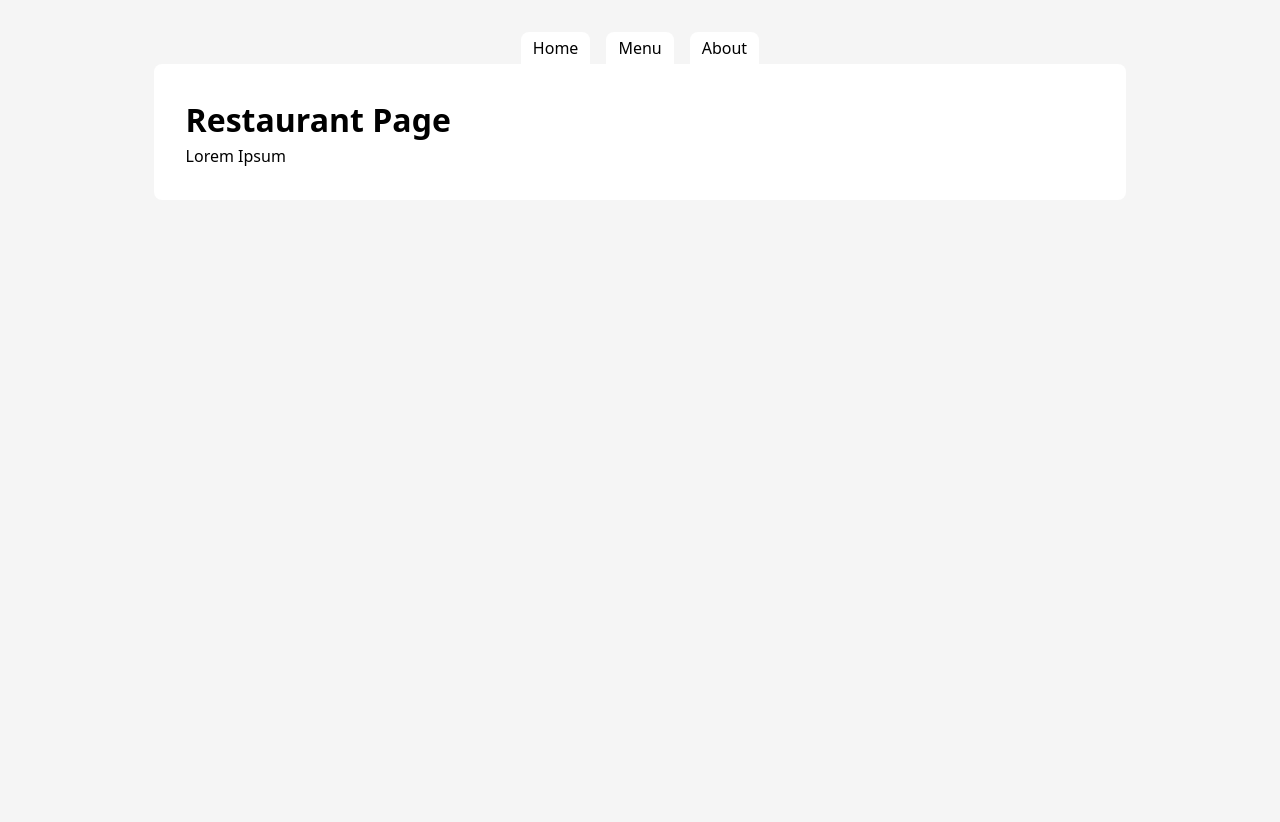
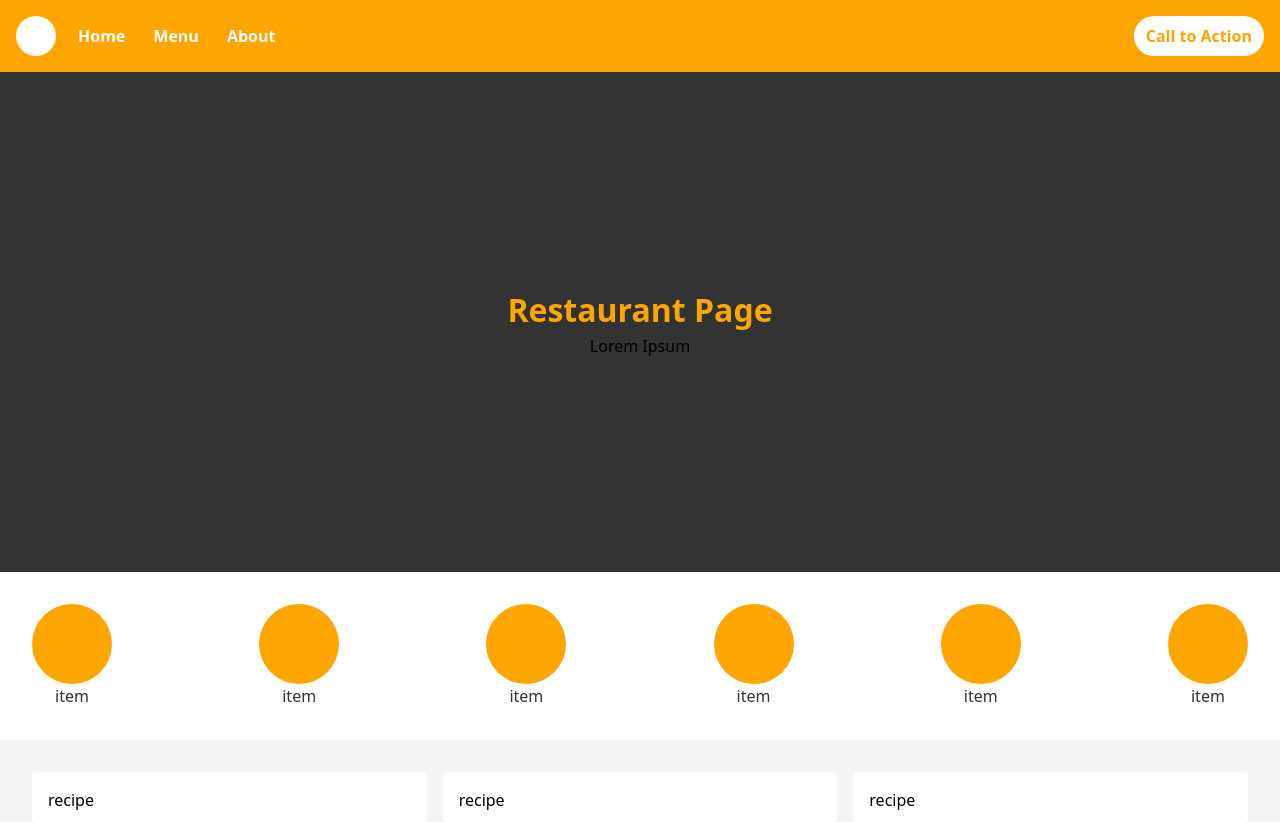
Before and after one commit to riezong/restaurant-page, a website built with webpack: page src/template.html in a window 1280 px wide. Before the commit the page ends 800 px from the top, so only its background shows below. Built offline with nearby package versions, Linux system fonts and the light colour scheme.

Commit message:
Add basic layout of home page

```diff
--- a/src/index.js
+++ b/src/index.js
@@ -1,6 +1,6 @@
 // alert('Restaurant Page');
 
-import { initialPageLoad } from './initial-page-load';
+import { home } from './initial-page-load';
 import { menu } from './menu';
 import { contact } from './contact';
 import './style.css';
@@ -14,7 +14,7 @@ const tabSwitcher = (function () {
 			case 'home':
 				console.log('Home menu item was clicked');
 				clearPage();
-				initialPageLoad();
+				home();
 				break;
 			case 'menu':
 				console.log('Menu menu item was clicked');
--- a/src/initial-page-load.js
+++ b/src/initial-page-load.js
@@ -1,14 +1,56 @@
-const initialPageLoad = function () {
+const home = function () {
 	const Content = document.querySelector('#content');
+
+	// Hero
+	const hero = document.createElement('div');
+	hero.setAttribute('id', 'hero');
 	const headline = document.createElement('h1');
 	headline.setAttribute('class', 'headline');
 	headline.textContent = 'Restaurant Page';
-	Content.append(headline);
+	hero.append(headline);
 	const bio = document.createElement('p');
 	bio.setAttribute('class', 'bio');
 	bio.textContent = 'Lorem Ipsum';
-	Content.appendChild(bio);
+	hero.appendChild(bio);
+	Content.appendChild(hero);
+
+	// Food Categories
+	const foodCategories = document.createElement('div');
+	foodCategories.setAttribute('id', 'foodCategories');
+	let foodCategoriesList = [
+		'appetisers',
+		'bread',
+		'breakfast',
+		'pizza',
+		'dessert',
+		'soups',
+	];
+	for (const item of foodCategoriesList) {
+		const category = document.createElement('div');
+		category.setAttribute('class', 'category');
+		const categoryIcon = document.createElement('div');
+		const categoryText = document.createElement('p');
+		categoryText.textContent = 'item';
+		category.appendChild(categoryIcon);
+		category.appendChild(categoryText);
+		foodCategories.appendChild(category);
+	}
+	Content.appendChild(foodCategories);
+
+	// Food Recipes
+	const foodRecipes = document.createElement('div');
+	foodRecipes.setAttribute('id', 'foodRecipes');
+	let foodRecipesList = ['chicken', 'beef', 'fish'];
+	const recipes = document.createElement('ul');
+	recipes.setAttribute('class', 'recipes');
+	for (const item of foodRecipesList) {
+		const recipe = document.createElement('li');
+		recipe.textContent = 'recipe';
+		recipes.appendChild(recipe);
+	}
+	foodRecipes.appendChild(recipes);
+	Content.appendChild(foodRecipes);
 };
-initialPageLoad();
+home();
 
-export { initialPageLoad };
+export { home };
--- a/src/style.css
+++ b/src/style.css
@@ -2,11 +2,14 @@
 *, *::before, *::after {
     box-sizing: border-box;}
 * {
-    margin: 0;}
+    margin: 0;
+    --accent-color: orange;
+    --dark-color: #333333;
+    --light-color: #cccccc;
+}
 body {
     line-height: 1.5;  -webkit-font-smoothing: antialiased;
     font-family: system-ui, "Segoe UI", Roboto, Helvetica, Arial, sans-serif, "Apple Color Emoji", "Segoe UI Emoji", "Segoe UI Symbol";
-    padding: 2rem;
     display: flex;
     flex-direction: column;
     align-items: center;
@@ -25,18 +28,50 @@ h1, h2, h3, h4, h5, h6 {
 #root, #__next {
     isolation: isolate;}
 
+header {
+    width: 100%;
+    padding: 1rem;
+    display: flex;
+    justify-content: space-between;
+
+    background: var(--accent-color);
+}
+
+#logo {
+    width: 40px;
+    height: 40px;
+    border-radius: 24px;
+    color: white;
+    background-color: white;
+}
+
+#cta {
+    padding: 8px 12px;
+    border-radius: 24px;
+    color: var(--accent-color);
+    background-color: white;
+}
+
 nav {
+    display: flex;
+    gap: 1rem;
+    flex-grow: 1;
+    justify-content: space-between;
+}
+
+.nav-left {
     display: flex;
     gap: 1rem;
 }
 
 button {
-    margin: auto;
-    padding: 4px 12px;
+    margin: none;
+    padding: none;
     border: none;
-    border-radius: 8px 8px 0px 0px;
-    /* color: white; */
-    background-color: white;
+    /* border-radius: 8px 8px 0px 0px; */
+    color: white;
+    background-color: orange;
+    font-weight: 900;
 }
 
 button:hover {
@@ -44,8 +79,65 @@ button:hover {
 }
 
 #content {
-    width: 80%;
-    padding: 2rem;
+    width: 100vw;
     border-radius: 8px;
     background-color: white;
 }
+
+#hero {
+    height: 500px;
+    padding: 2rem;
+    background-color: #333333;
+    display: flex;
+    flex-direction: column;
+    justify-content: center;
+    align-items: center;
+}
+
+#foodCategories {
+    height: max-content;
+    padding: 2rem;
+    background: white;
+    display: flex;
+    justify-content: space-between;
+}
+
+.category {
+    color: #333333;
+    display: flex;
+    flex-direction: column;
+    justify-content: space-between;
+    align-items: center;
+}
+
+.category div {
+    width: 80px;
+    height: 80px;
+    border-radius: 40px;
+    background-color: orange;
+}
+
+#foodRecipes {
+    height: 80px;
+    padding: 2rem;
+    background: whitesmoke;
+}
+
+.recipes {
+    list-style: none;
+    padding: 0;
+    display: grid;
+    gap: 1rem;
+    grid-template-columns: repeat(3, 1fr);
+    grid-auto-rows: 50px;
+}
+
+.recipes li {
+    padding: 1rem;
+    border-radius: 4px;
+    background-color: white;
+}
+
+h1 {
+    color: var(--accent-color);
+}
--- a/src/template.html
+++ b/src/template.html
@@ -8,9 +8,13 @@
 <body>
     <header>
         <nav>
-            <button id="home">Home</button>
-            <button id="menu">Menu</button>
-            <button id="about">About</button>
+            <div class="nav-left">
+                <div id="logo"></div>
+                <button id="home">Home</button>
+                <button id="menu">Menu</button>
+                <button id="about">About</button>
+            </div>
+            <button id="cta">Call to Action</button>
         </nav>
     </header>
     <div id="content">
```
